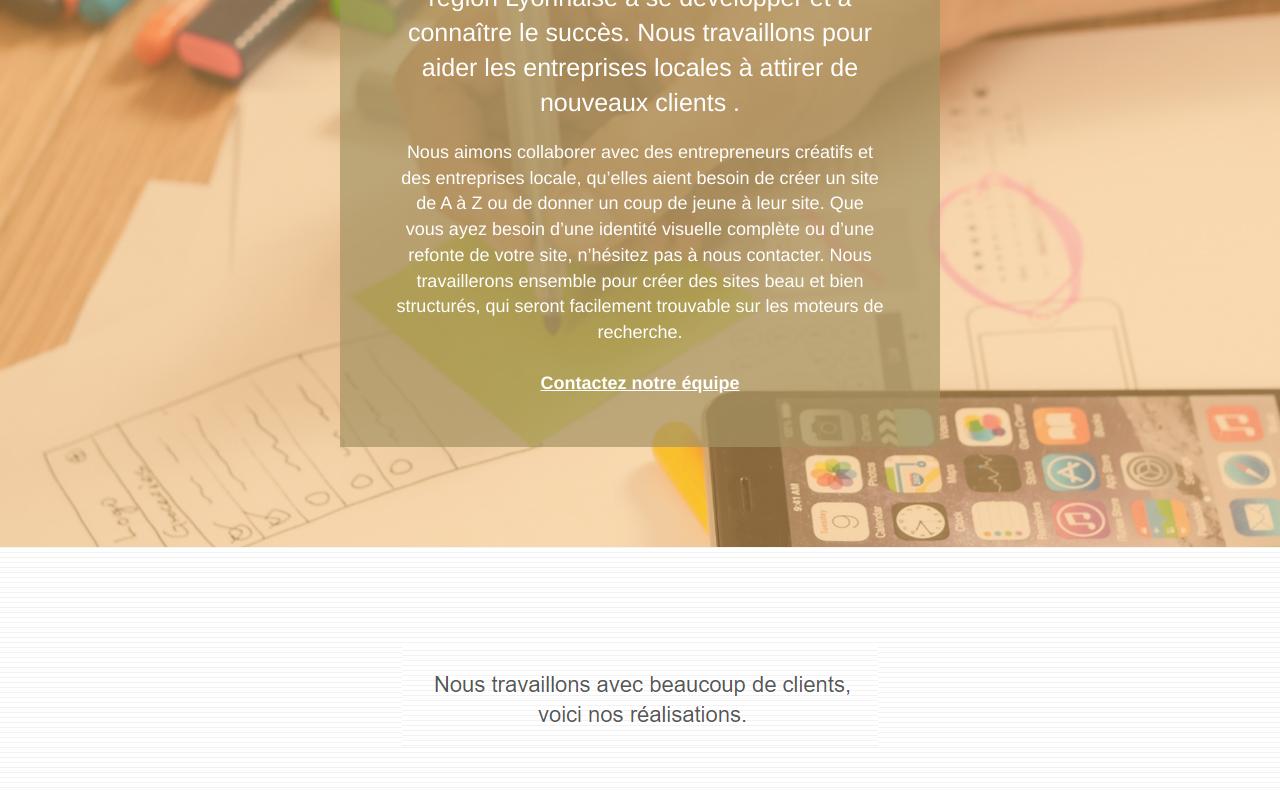
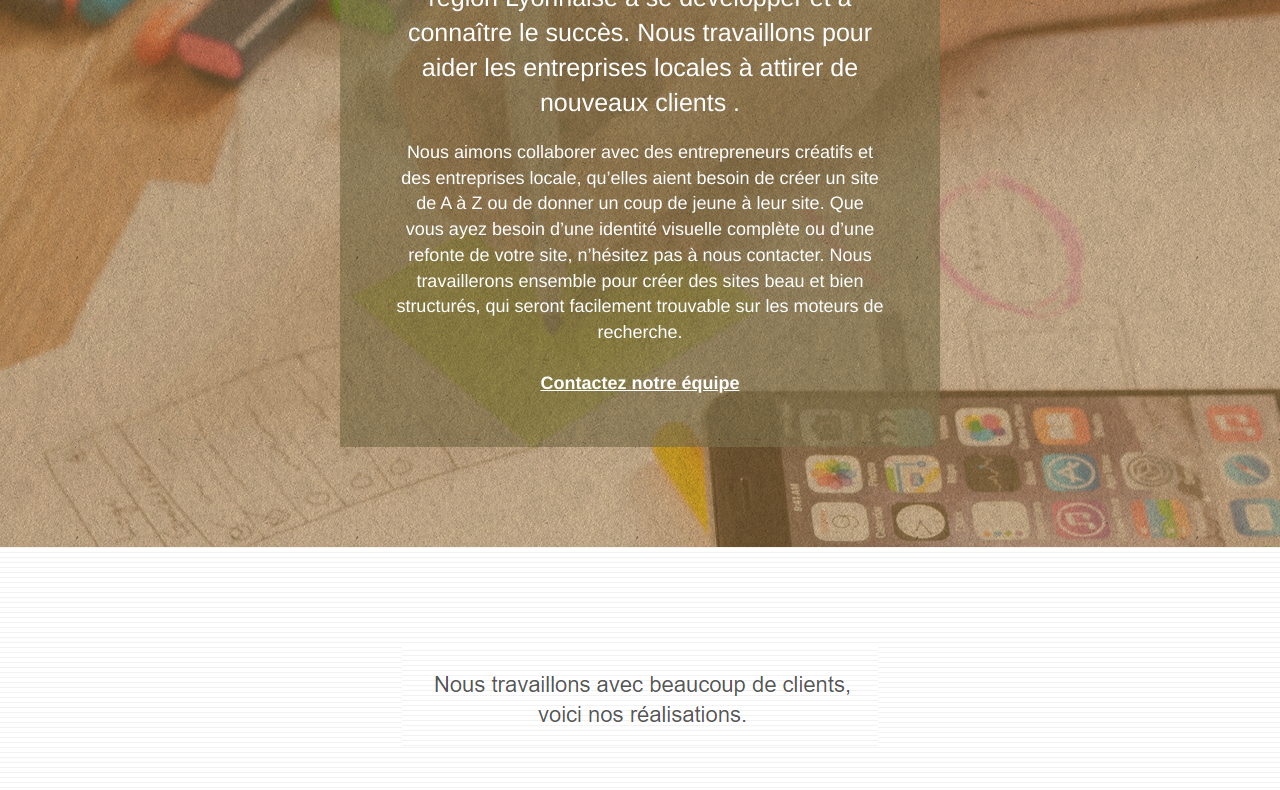
Before and after one commit to gpq8l8s/lapanthere_p4, a plain HTML site: page index.html in a window 1280 px wide. Shown: the part 1477-2267 px from the top of the page. Drawn offline with Linux system fonts and the light colour scheme.

Commit message:
modified image

```diff
--- a/style.css
+++ b/style.css
@@ -91,7 +91,7 @@ a:hover {
 }
 
 .texture-paper::before {
-  background: url('img/texture-paper.png');
+  background: url('img/texture-paper.webp');
   background-size: 280px 280px;
 }
 
```
